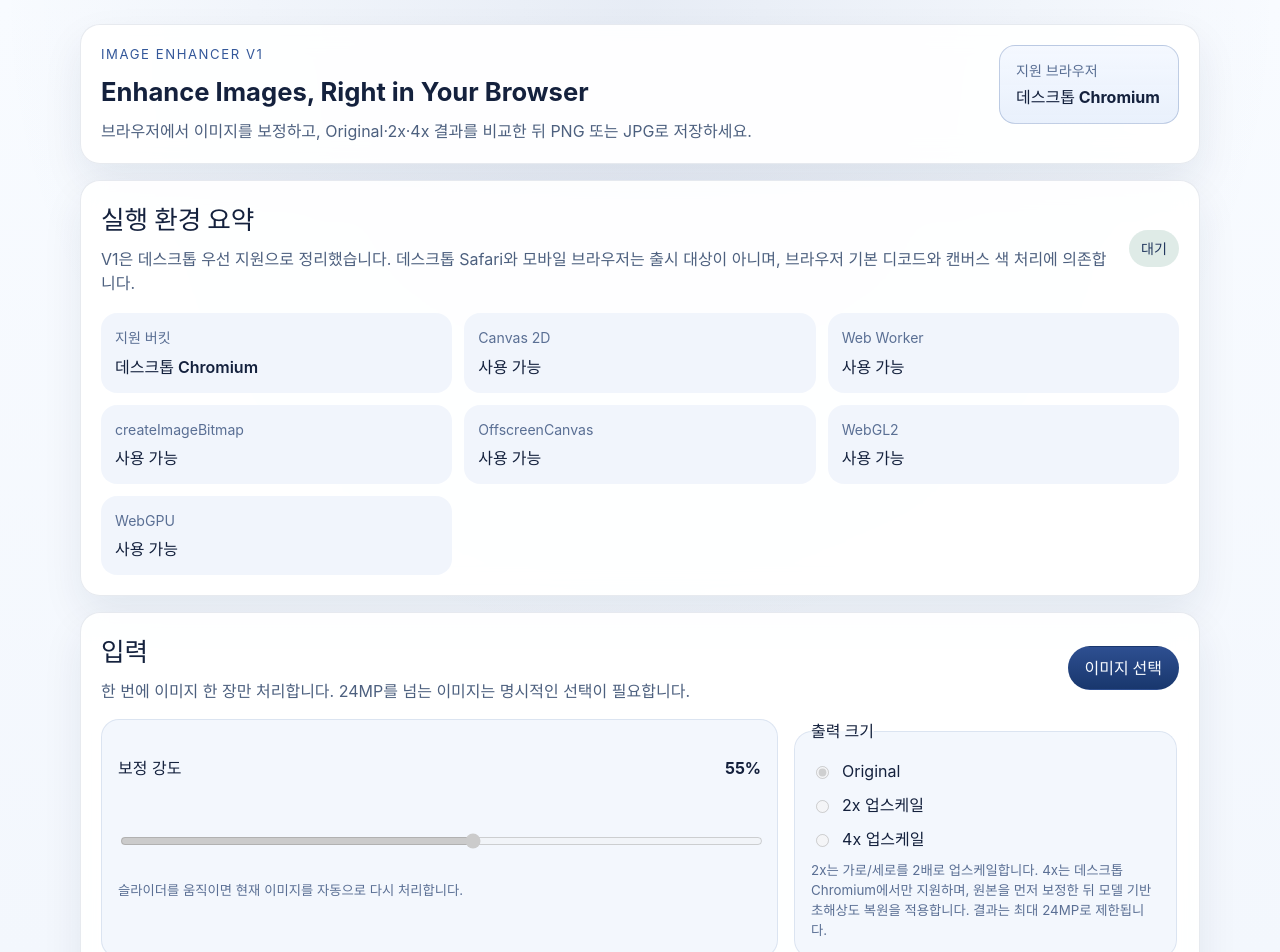
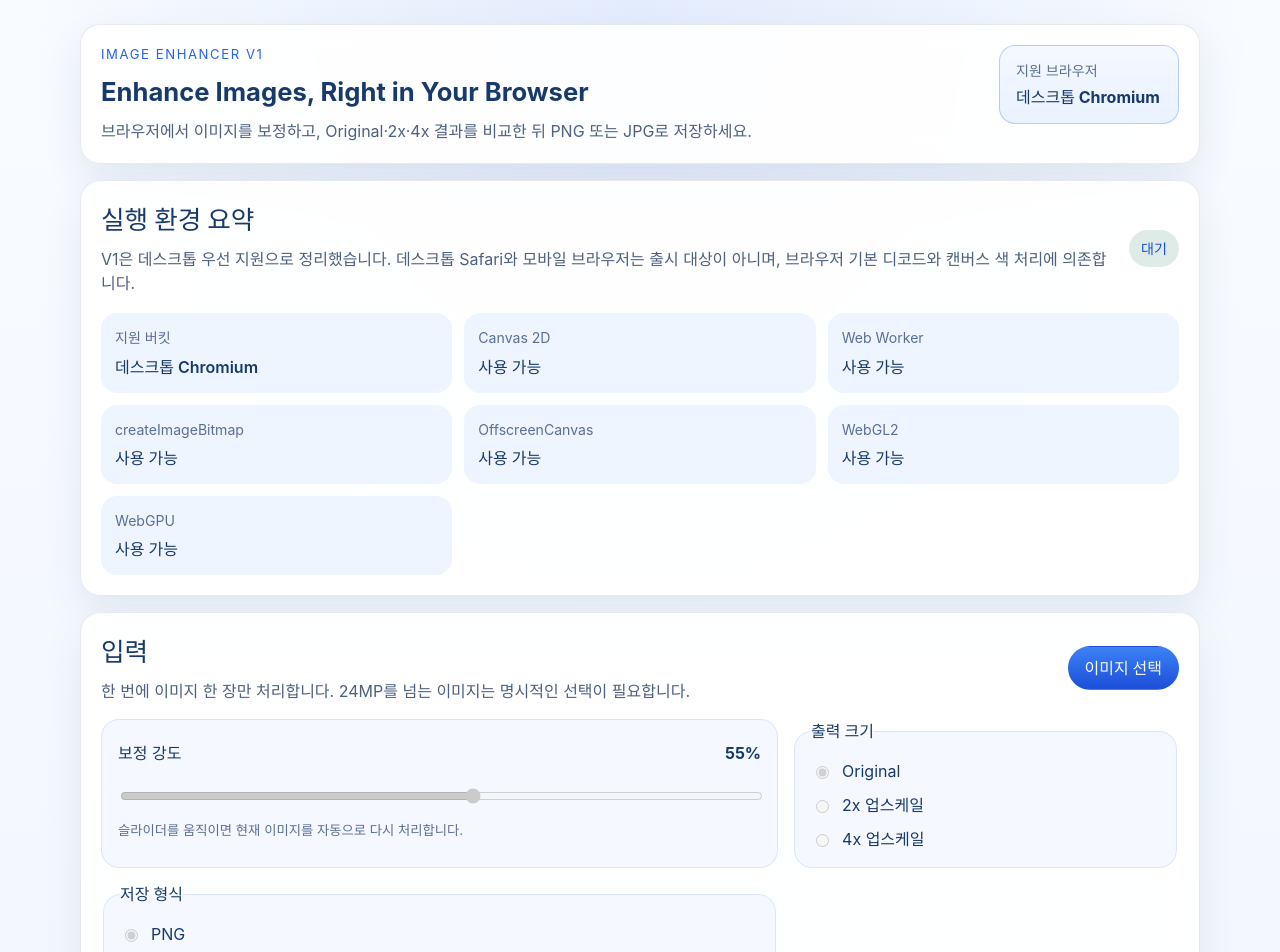
Before and after one commit to puleun58-collab/hg-Image-Enhancer, a React (Vite) app: page / in a window 1280 px wide. Shown: the top 952 px of the page. Built offline with nearby package versions, Linux system fonts and the light colour scheme.

Commit message:
style: switch accents to blue

```diff
--- a/src/App.tsx
+++ b/src/App.tsx
@@ -806,7 +806,6 @@ export default function App() {
                   />
                   4x 업스케일
                 </label>
-                <small>2x는 가로/세로를 2배로 업스케일합니다. 4x는 데스크톱 Chromium에서만 지원하며, 원본을 먼저 보정한 뒤 모델 기반 초해상도 복원을 적용합니다. 결과는 최대 {oversizeThreshold}MP로 제한됩니다.</small>
                 {fourXDisabledReason ? <small>{fourXDisabledReason}</small> : null}
               </fieldset>
 
--- a/src/styles.css
+++ b/src/styles.css
@@ -3,10 +3,10 @@
   font-family: Inter, system-ui, -apple-system, BlinkMacSystemFont, "Segoe UI", sans-serif;
   line-height: 1.5;
   font-weight: 400;
-  color: #14213d;
+  color: #173a6a;
   background:
-    radial-gradient(circle at top, rgba(28, 62, 129, 0.08), transparent 32%),
-    linear-gradient(180deg, #f8fbff 0%, #eef3fb 100%);
+    radial-gradient(circle at top, rgba(37, 99, 235, 0.1), transparent 32%),
+    linear-gradient(180deg, #f8fbff 0%, #eef4ff 100%);
   font-synthesis: none;
   text-rendering: optimizeLegibility;
   -webkit-font-smoothing: antialiased;
@@ -92,7 +92,7 @@ img {
   font-size: 0.82rem;
   letter-spacing: 0.12em;
   text-transform: uppercase;
-  color: #34589a;
+  color: #2563eb;
 }
 
 .hero-panel h1,
@@ -122,8 +122,8 @@ img {
   min-width: 180px;
   padding: 14px 16px;
   border-radius: 16px;
-  border: 1px solid rgba(21, 49, 104, 0.12);
-  background: linear-gradient(180deg, rgba(244, 248, 255, 0.98) 0%, rgba(232, 240, 252, 0.96) 100%);
+  border: 1px solid rgba(37, 99, 235, 0.16);
+  background: linear-gradient(180deg, rgba(245, 249, 255, 0.98) 0%, rgba(232, 241, 255, 0.96) 100%);
   display: grid;
   gap: 4px;
 }
@@ -138,7 +138,7 @@ img {
 }
 
 .capability-pill.is-supported {
-  border-color: rgba(52, 88, 154, 0.26);
+  border-color: rgba(37, 99, 235, 0.28);
 }
 
 .capability-pill.is-blocked {
@@ -160,8 +160,8 @@ img {
   border-radius: 999px;
   font-size: 0.88rem;
   text-transform: capitalize;
-  background: rgba(52, 88, 154, 0.08);
-  color: #23385f;
+  background: rgba(37, 99, 235, 0.1);
+  color: #1d4ed8;
   white-space: nowrap;
 }
 
@@ -191,7 +191,7 @@ img {
 .capability-row {
   padding: 14px;
   border-radius: 16px;
-  background: rgba(240, 245, 252, 0.92);
+  background: rgba(239, 245, 255, 0.98);
 }
 
 .capability-row dt {
@@ -206,9 +206,9 @@ img {
 
 .button {
   appearance: none;
-  border: 1px solid rgba(52, 88, 154, 0.22);
+  border: 1px solid rgba(37, 99, 235, 0.2);
   border-radius: 999px;
-  background: rgba(255, 255, 255, 0.88);
+  background: rgba(255, 255, 255, 0.92);
   color: inherit;
   min-height: 44px;
   padding: 0 16px;
@@ -217,9 +217,9 @@ img {
 
 .button:hover:enabled,
 .button:focus-visible:enabled {
-  background: rgba(231, 239, 252, 0.95);
-  border-color: rgba(52, 88, 154, 0.45);
-  box-shadow: 0 10px 22px rgba(52, 88, 154, 0.12);
+  background: rgba(233, 242, 255, 0.98);
+  border-color: rgba(37, 99, 235, 0.42);
+  box-shadow: 0 10px 22px rgba(37, 99, 235, 0.12);
 }
 
 .button:active:enabled {
@@ -232,7 +232,7 @@ img {
 }
 
 .button-primary {
-  background: linear-gradient(180deg, #2e4f91 0%, #19376d 100%);
+  background: linear-gradient(180deg, #3b82f6 0%, #1d4ed8 100%);
   border-color: transparent;
   color: #f8fbff;
   font-weight: 700;
@@ -251,8 +251,8 @@ img {
   gap: 10px;
   padding: 16px;
   border-radius: 18px;
-  background: rgba(243, 247, 253, 0.94);
-  border: 1px solid rgba(52, 88, 154, 0.12);
+  background: rgba(245, 248, 255, 0.98);
+  border: 1px solid rgba(37, 99, 235, 0.12);
 }
 
 .slider-label-row {
@@ -309,8 +309,8 @@ img {
 .render-meta span {
   padding: 8px 10px;
   border-radius: 999px;
-  background: rgba(232, 240, 252, 0.96);
-  color: #23385f;
+  background: rgba(232, 242, 255, 0.98);
+  color: #1e40af;
   font-size: 0.9rem;
 }
 
@@ -340,9 +340,9 @@ img {
   border-radius: 22px;
   overflow: hidden;
   background:
-    linear-gradient(45deg, rgba(28, 62, 129, 0.06) 25%, transparent 25%, transparent 75%, rgba(28, 62, 129, 0.06) 75%),
-    linear-gradient(45deg, rgba(28, 62, 129, 0.06) 25%, transparent 25%, transparent 75%, rgba(28, 62, 129, 0.06) 75%),
-    #f1f5fb;
+    linear-gradient(45deg, rgba(37, 99, 235, 0.06) 25%, transparent 25%, transparent 75%, rgba(37, 99, 235, 0.06) 75%),
+    linear-gradient(45deg, rgba(37, 99, 235, 0.06) 25%, transparent 25%, transparent 75%, rgba(37, 99, 235, 0.06) 75%),
+    #f3f7ff;
   background-size: 28px 28px;
   background-position: 0 0, 14px 14px;
   touch-action: none;
@@ -385,7 +385,7 @@ img {
   position: absolute;
   inset: 0 0 0 -1px;
   width: 2px;
-  background: rgba(25, 55, 109, 0.92);
+  background: rgba(37, 99, 235, 0.92);
   box-shadow: 0 0 0 1px rgba(255, 255, 255, 0.9);
 }
 
@@ -397,9 +397,9 @@ img {
   height: 46px;
   transform: translate(-50%, -50%);
   border-radius: 999px;
-  border: 2px solid rgba(25, 55, 109, 0.92);
-  background: rgba(255, 255, 255, 0.92);
-  box-shadow: 0 10px 24px rgba(25, 55, 109, 0.16);
+  border: 2px solid rgba(37, 99, 235, 0.92);
+  background: rgba(255, 255, 255, 0.96);
+  box-shadow: 0 10px 24px rgba(37, 99, 235, 0.16);
 }
 
 .compare-handle span::before,
@@ -409,8 +409,8 @@ img {
   top: 50%;
   width: 8px;
   height: 8px;
-  border-top: 2px solid #19376d;
-  border-right: 2px solid #19376d;
+  border-top: 2px solid #2563eb;
+  border-right: 2px solid #2563eb;
 }
 
 .compare-handle span::before {
```
Also changed, not shown: 1 other file (tests, documents, lock files or other folders).
